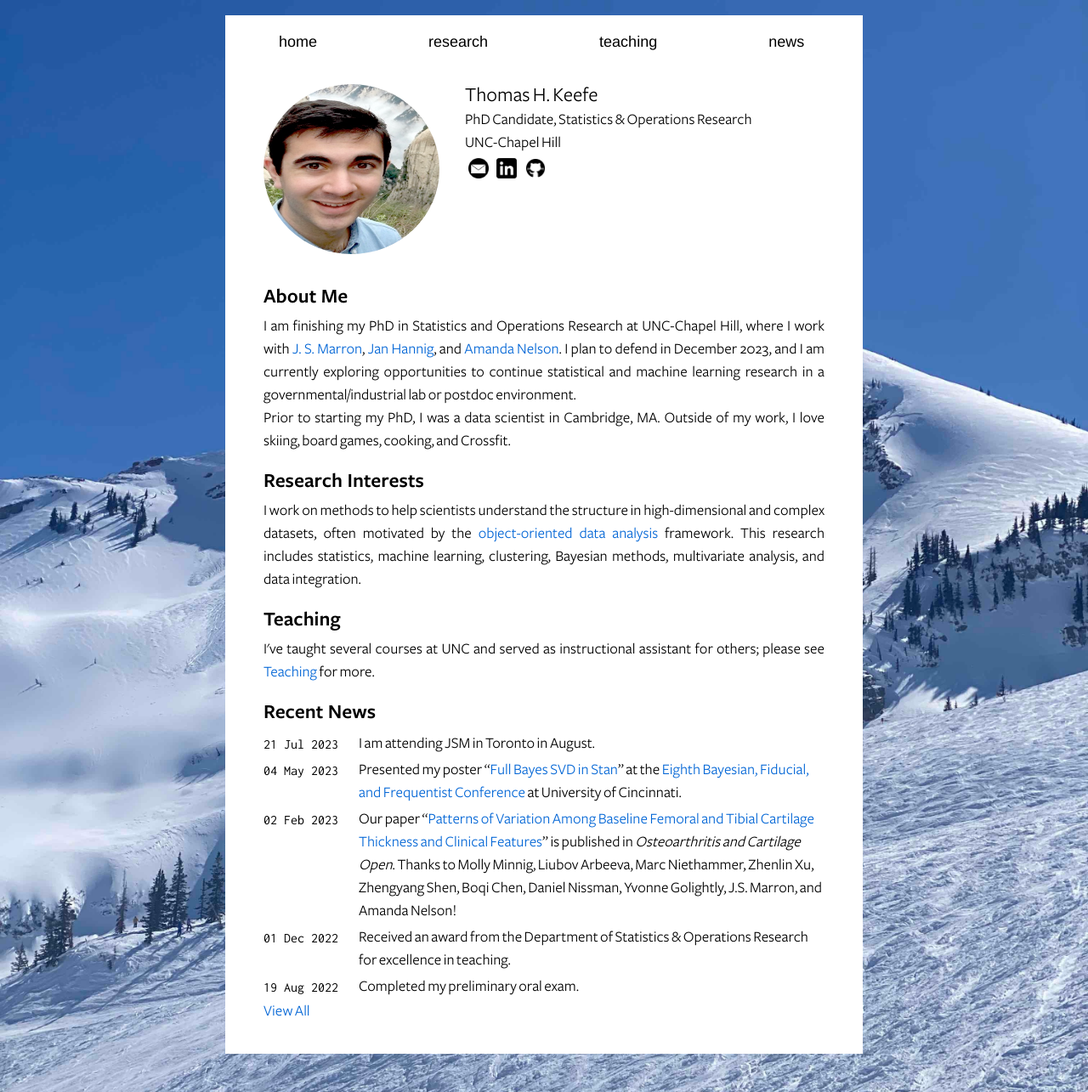
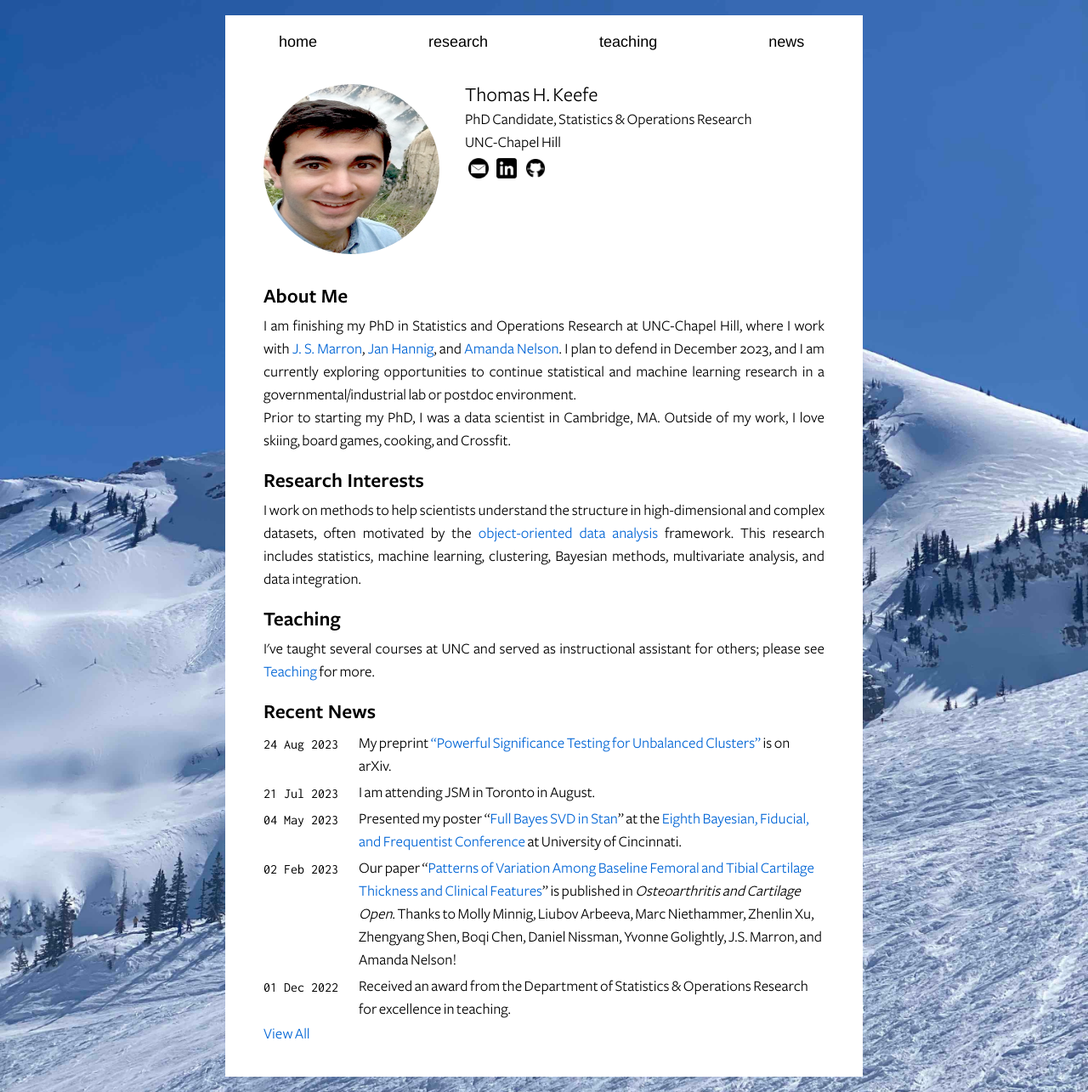
Before and after one commit to thomaskeefe/thomaskeefe.github.io, a Jekyll site: the page built from index.md, in a window 1280 px wide. Shown: the whole page at 85% size. Built offline with Jekyll 4.4.1, drawn with Linux system fonts in a browser that asks for light colours.

Commit message:
Add clustering preprint

```diff
--- a/_data/news.yml
+++ b/_data/news.yml
@@ -28,3 +28,5 @@
   description: Received an award from the Department of Statistics & Operations Research for excellence in teaching.
 - date: 2023-07-21
   description: I am attending JSM in Toronto in August.
+- date: 2023-08-24
+  description: My preprint <a href="https://arxiv.org/abs/2308.13079">"Powerful Significance Testing for Unbalanced Clusters"</a> is on arXiv.
```
Also changed, not shown: research.md (+1 -1 lines).
